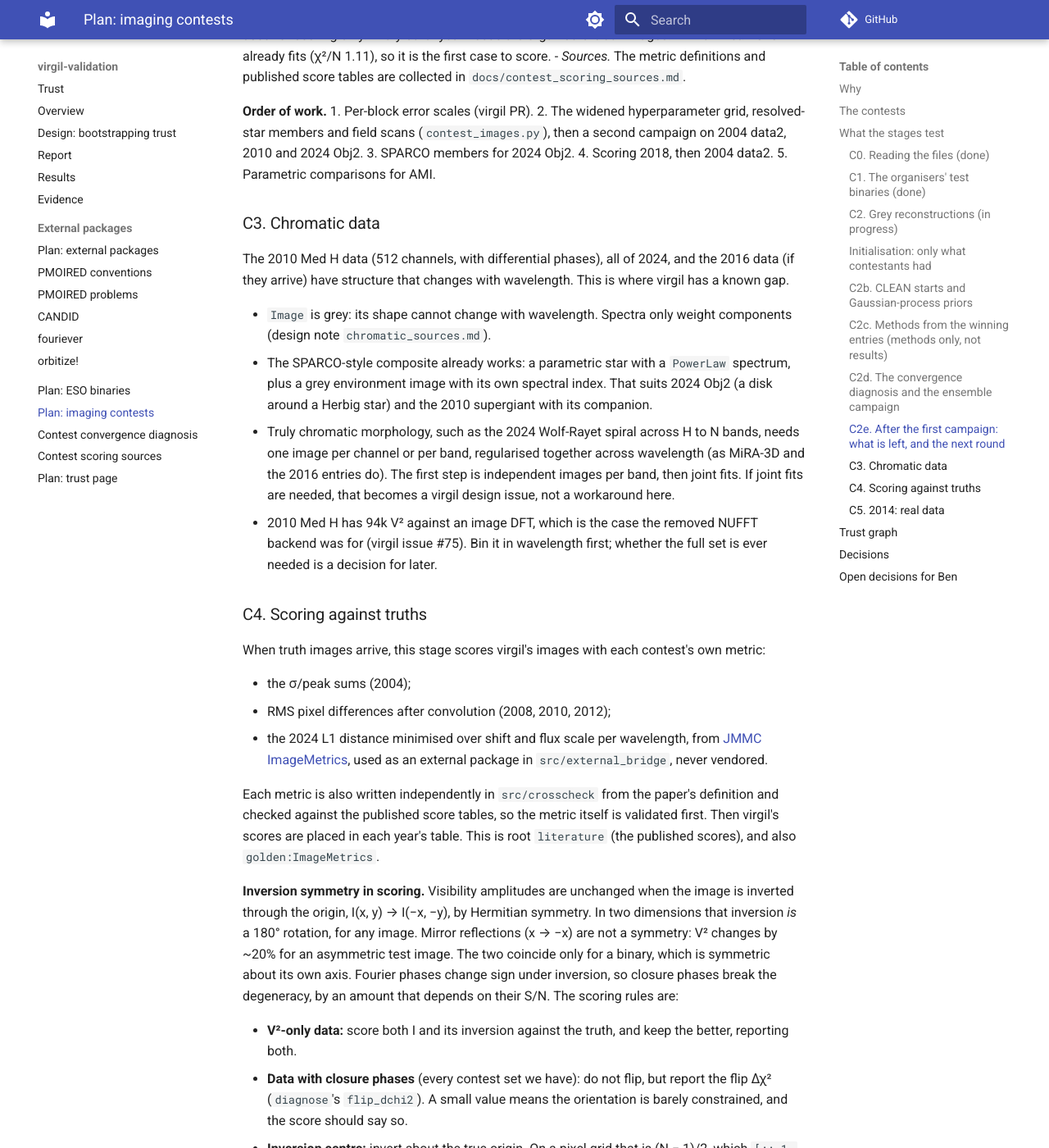
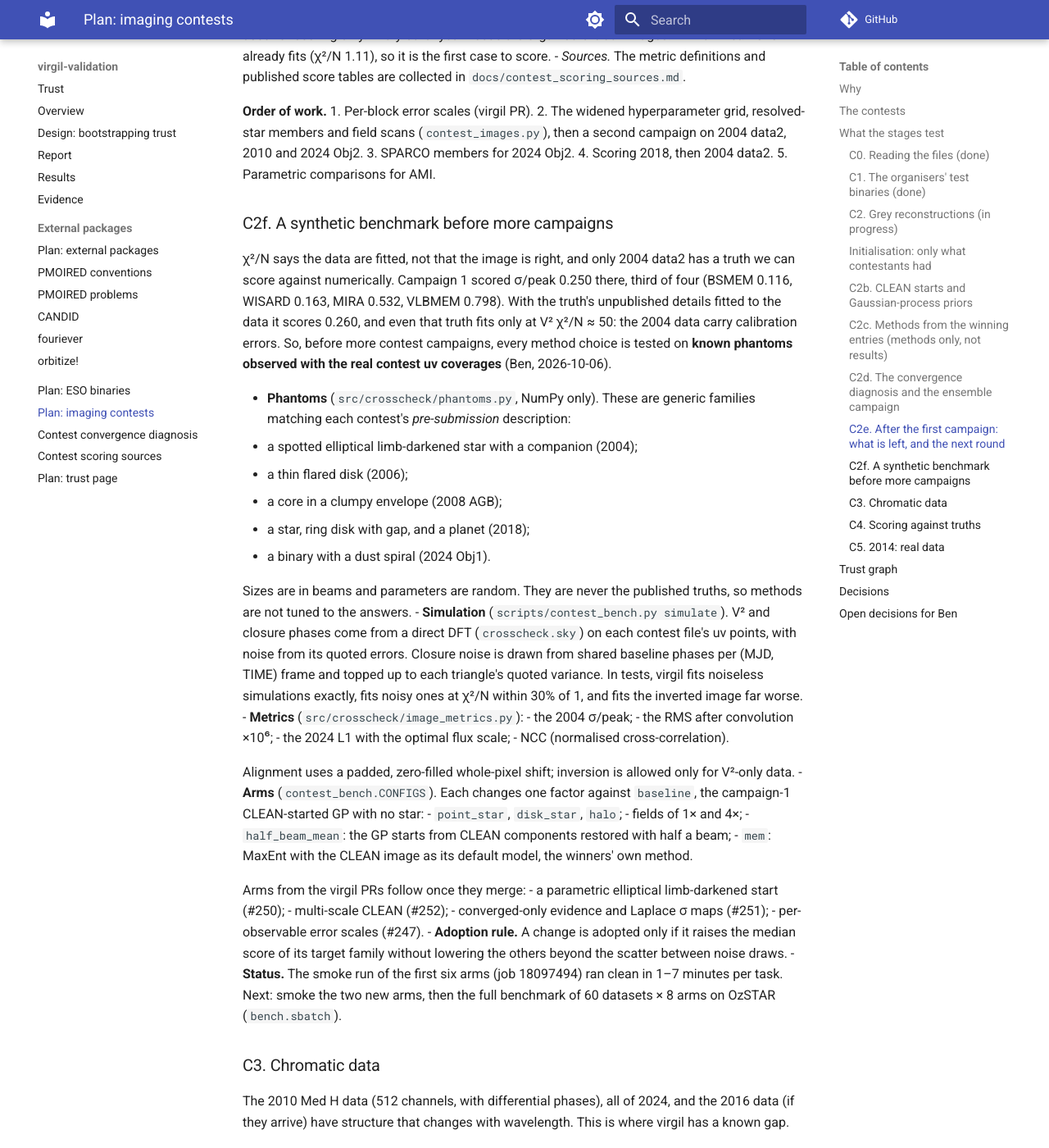
Before and after one commit to benjaminpope/virgil-validation, an MkDocs documentation site: the page built from docs/plan_imaging_contests.md, in a window 1280 px wide and 1400 px high, scrolled down 12992 px. Shown: the whole window at 82% size. Built offline with MkDocs 1.6.1 and Material for MkDocs 9.7.7, drawn with Linux system fonts in a browser that asks for light colours; comment, search, counter and statistics services are not loaded.

Commit message:
Plan C2f: the synthetic benchmark (phantoms, simulation, metrics, arms, adoption rule)
Co-Authored-By: Claude Opus 5.5 <noreply@anthropic.com>

```diff
--- a/docs/plan_imaging_contests.md
+++ b/docs/plan_imaging_contests.md
@@ -529,6 +529,63 @@ before submitting.
 4. Scoring 2018, then 2004 data2.
 5. Parametric comparisons for AMI.
 
+### C2f. A synthetic benchmark before more campaigns
+
+χ²/N says the data are fitted, not that the image is right, and only
+2004 data2 has a truth we can score against numerically. Campaign 1 scored
+σ/peak 0.250 there, third of four (BSMEM 0.116, WISARD 0.163, MIRA 0.532,
+VLBMEM 0.798). With the truth's unpublished details fitted to the data it
+scores 0.260, and even that truth fits only at V² χ²/N ≈ 50: the 2004
+data carry calibration errors. So, before more contest campaigns, every
+method choice is tested on **known phantoms observed with the real contest
+uv coverages** (Ben, 2026-10-06).
+
+- **Phantoms** (`src/crosscheck/phantoms.py`, NumPy only). These are
+  generic families matching each contest's *pre-submission* description:
+  - a spotted elliptical limb-darkened star with a companion (2004);
+  - a thin flared disk (2006);
+  - a core in a clumpy envelope (2008 AGB);
+  - a star, ring disk with gap, and a planet (2018);
+  - a binary with a dust spiral (2024 Obj1).
+
+  Sizes are in beams and parameters are random. They are never the
+  published truths, so methods are not tuned to the answers.
+- **Simulation** (`scripts/contest_bench.py simulate`). V² and closure
+  phases come from a direct DFT (`crosscheck.sky`) on each contest file's uv
+  points, with noise from its quoted errors. Closure noise is drawn from
+  shared baseline phases per (MJD, TIME) frame and topped up to each
+  triangle's quoted variance. In tests, virgil fits noiseless simulations
+  exactly, fits noisy ones at χ²/N within 30% of 1, and fits the inverted
+  image far worse.
+- **Metrics** (`src/crosscheck/image_metrics.py`):
+  - the 2004 σ/peak;
+  - the RMS after convolution ×10⁶;
+  - the 2024 L1 with the optimal flux scale;
+  - NCC (normalised cross-correlation).
+
+  Alignment uses a padded, zero-filled whole-pixel shift; inversion is
+  allowed only for V²-only data.
+- **Arms** (`contest_bench.CONFIGS`). Each changes one factor against
+  `baseline`, the campaign-1 CLEAN-started GP with no star:
+  - `point_star`, `disk_star`, `halo`;
+  - fields of 1× and 4×;
+  - `half_beam_mean`: the GP starts from CLEAN components restored with
+    half a beam;
+  - `mem`: MaxEnt with the CLEAN image as its default model, the winners'
+    own method.
+
+  Arms from the virgil PRs follow once they merge:
+  - a parametric elliptical limb-darkened start (#250);
+  - multi-scale CLEAN (#252);
+  - converged-only evidence and Laplace σ maps (#251);
+  - per-observable error scales (#247).
+- **Adoption rule.** A change is adopted only if it raises the median score
+  of its target family without lowering the others beyond the scatter
+  between noise draws.
+- **Status.** The smoke run of the first six arms (job 18097494) ran clean
+  in 1–7 minutes per task. Next: smoke the two new arms, then the full
+  benchmark of 60 datasets × 8 arms on OzSTAR (`bench.sbatch`).
+
 ### C3. Chromatic data
 
 The 2010 Med H data (512 channels, with differential phases), all of 2024,
```
